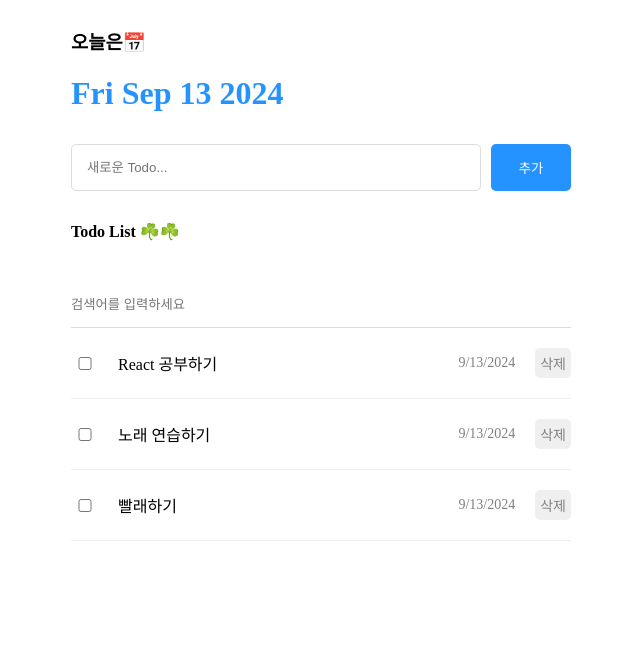
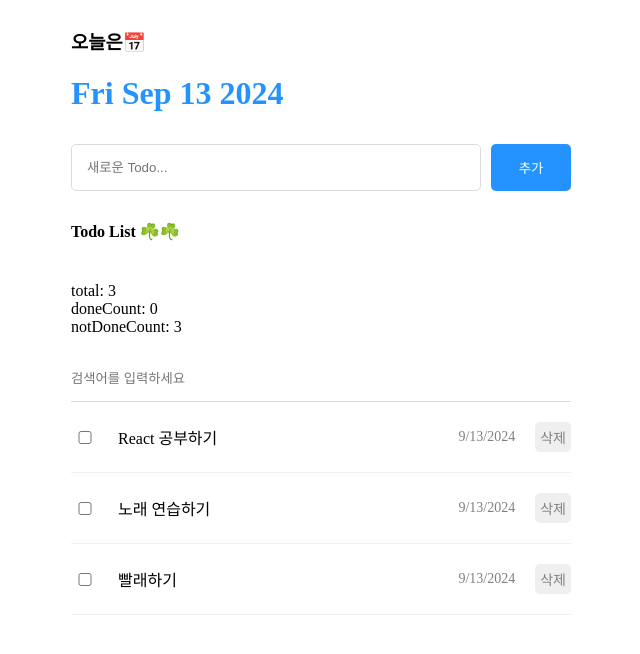
Before and after one commit to NtoZero/react_onebite, a React (Vite) app in the folder S10.Optimization/: page / in a window 1280 px wide. Shown: the top 654 px of the page, without its empty margins (319-959 px from the left). Built offline with nearby package versions, Linux system fonts and the light colour scheme.

Commit message:
feat(S10. Optimization): 2. useMemo와 연산 최적화 (활용 전)

```diff
--- a/S10.Optimization/src/components/List.jsx
+++ b/S10.Optimization/src/components/List.jsx
@@ -17,9 +17,31 @@ const List = ({ todos, onUpdate, onDelete }) => {
 
   const filteredTodos = getFilteredData();
 
+  const getAnalyzedData = () => {
+    console.log("getAnalzedData 호출!");
+    const totalCount = todos.length;
+    const doneCount = todos.filter((todo) => todo.isDone).length;
+    const notDoneCount = totalCount - doneCount;
+
+    return {
+      totalCount,
+      doneCount,
+      notDoneCount,
+    };
+  };
+
+  // 해당 함수는 컴포넌트 내에서 바로 호출되고 있기 때문에 List 컴포넌트가 리렌더링 될 때마다 계속 호출될 것이다.
+  // 검색바에 검색만해도 의미없는 함수 호출이 여러 번 발생하게 되는 것이다. (글자당 한 번씩 발생)
+  const { totalCount, doneCount, notDoneCount } = getAnalyzedData();
+
   return (
     <div className="List">
       <h4>Todo List ☘️☘️</h4>
+      <div>
+        <div>total: {totalCount}</div>
+        <div>doneCount: {doneCount}</div>
+        <div>notDoneCount: {notDoneCount}</div>
+      </div>
       <input value={search} onChange={onChangeSearch} placeholder="검색어를 입력하세요" />
       <div className="todos_wrapper">
         {filteredTodos.map((todo) => {
```
